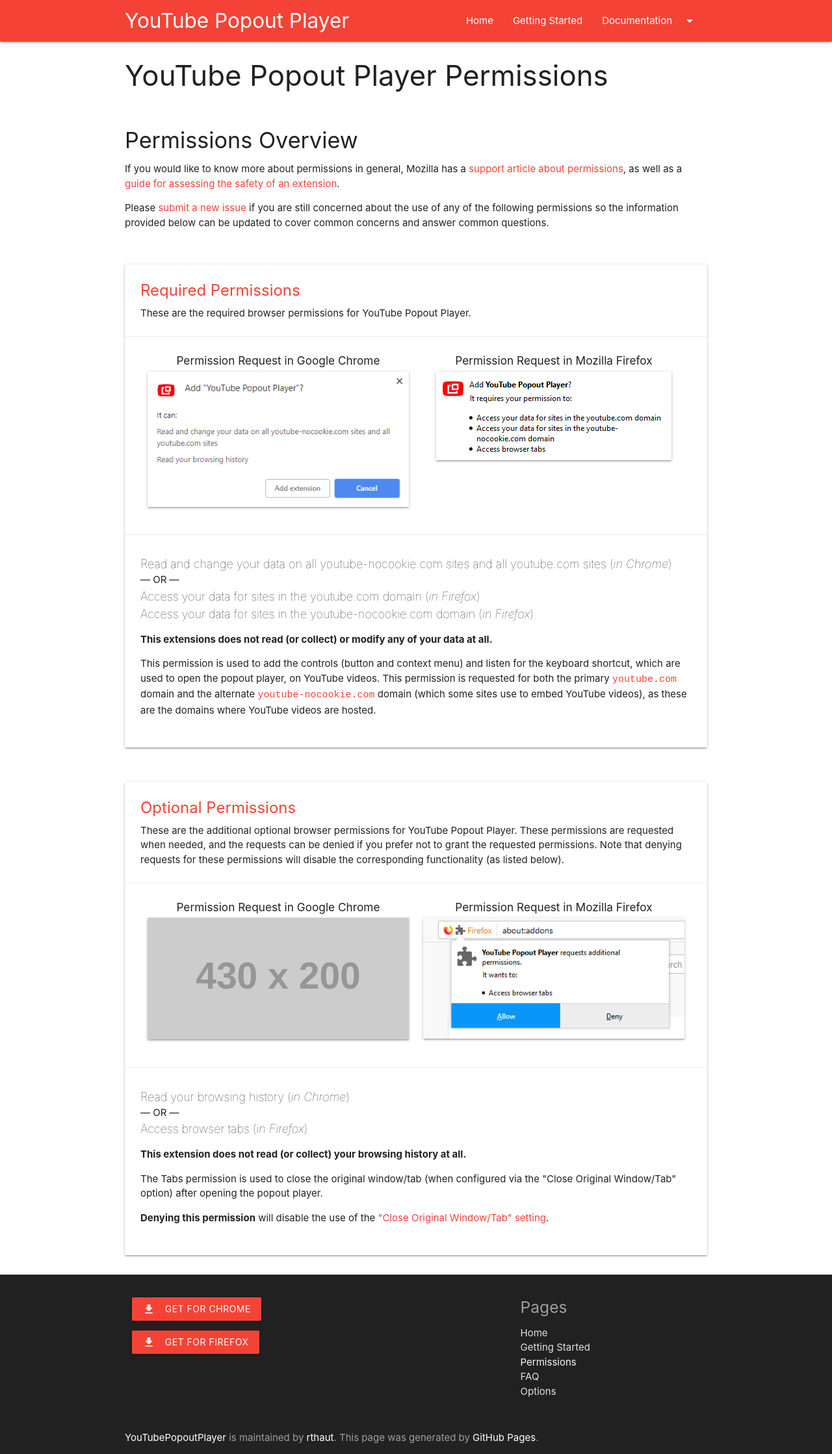
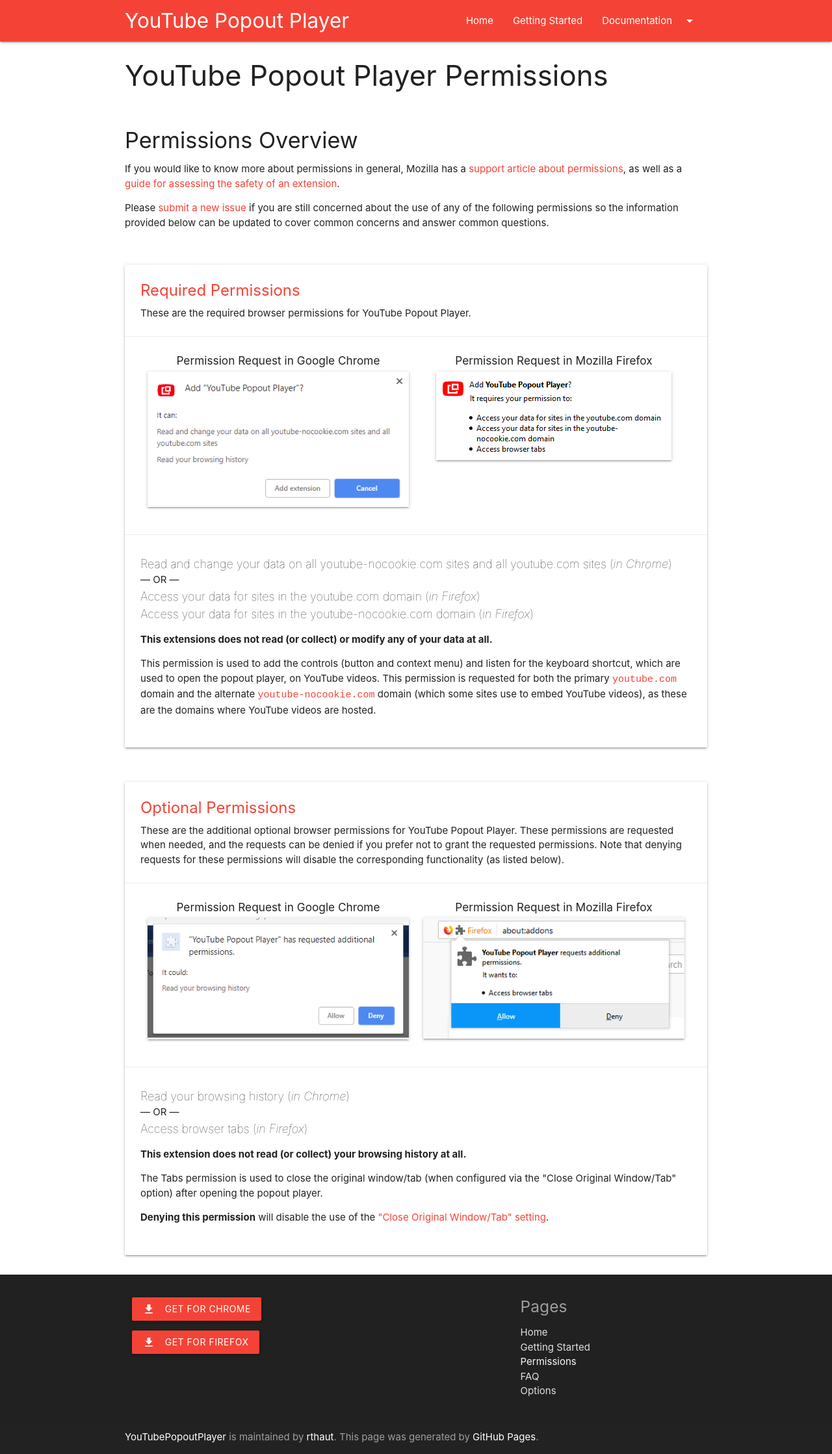
Before and after one commit to rthaut/YouTubePopoutPlayer, a Jekyll site: the page built from docs/pages/permissions.html, in a window 1280 px wide. Shown: the whole page at 65% size. Built offline with Jekyll 4.4.1, drawn with Linux system fonts in a browser that asks for light colours.

Commit message:
docs: add screenshot of Chrome optional permissions request

```diff
--- a/docs/pages/permissions.html
+++ b/docs/pages/permissions.html
@@ -68,13 +68,13 @@
             <div class="row">
                 <div class="col s12 xl6">
                     <h6>Permission Request in Google Chrome</h6>
-                    <img class="responsive-img z-depth-1" src="https://dummyimage.com/430x200/f5f5f5/616161.png&text=%3C+Chrome+Screenshot+Coming+Soon+%3E" alt="Chrome Screenshot Coming Soon"/>
+                    <img class="responsive-img z-depth-1" src="{{ '/screenshots/Optional-Permissions-Request-Tabs-Chrome.png' | relative_url }}" alt="Popout Player Optional Permissions Request (in Chrome) Cropped Screenshot"/>
                 </div>
                 <div class="col s12 hide-on-extra-large-only">
                     <p class="divider"></p>
                 </div>
                 <div class="col s12 xl6">
-                        <h6>Permission Request in Mozilla Firefox</h6>
+                    <h6>Permission Request in Mozilla Firefox</h6>
                     <img class="responsive-img z-depth-1" src="{{ '/screenshots/Optional-Permissions-Request-Tabs-Firefox.png' | relative_url }}" alt="Popout Player Optional Permissions Request (in Firefox) Cropped Screenshot"/>
                 </div>
             </div>
```
Also changed, not shown: docs/screenshots/Optional-Permissions-Request-Tabs-Chrome.png (added).
